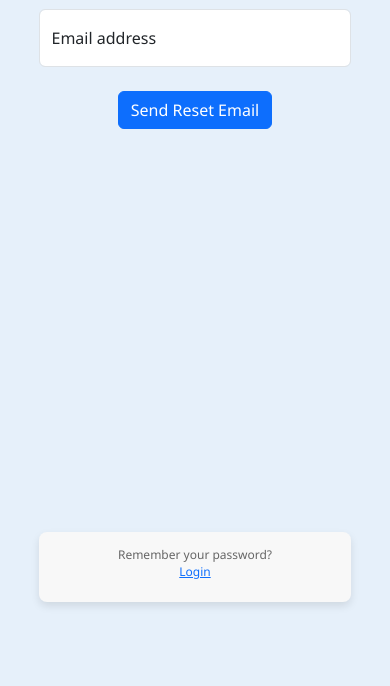
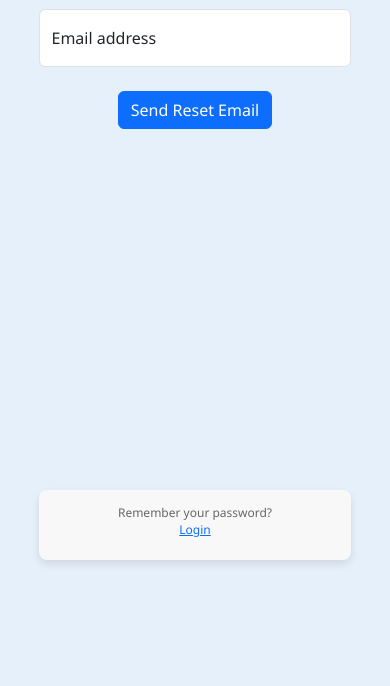
Before and after one commit to av1155/FlaskKeyring, a Flask app: page /forgot-password in a window 390 px wide. Shown: the part 166-852 px from the top of the page. After the commit the page ends 730 px from the top, so only its background shows below. Run offline with Flask 3, Linux system fonts and the light colour scheme.

Commit message:
(fix): Fixed css for phones

```diff
--- a/static/css/styles.css
+++ b/static/css/styles.css
@@ -200,11 +200,11 @@ h2 {
         padding: 10px;
 
         .login-prompt-section {
-            margin-top: 25vh;
+            margin-top: 20vh;
         }
 
         .forgot-prompt-section {
-            margin-top: 45vh;
+            margin-top: 40vh;
         }
     }
 
```
